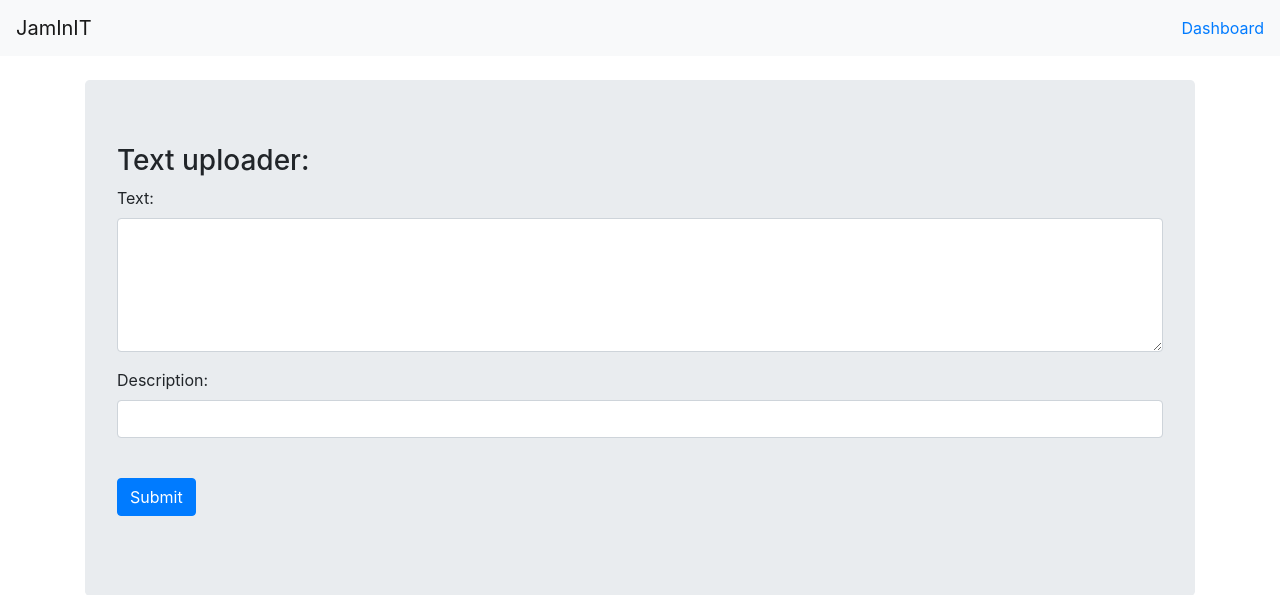
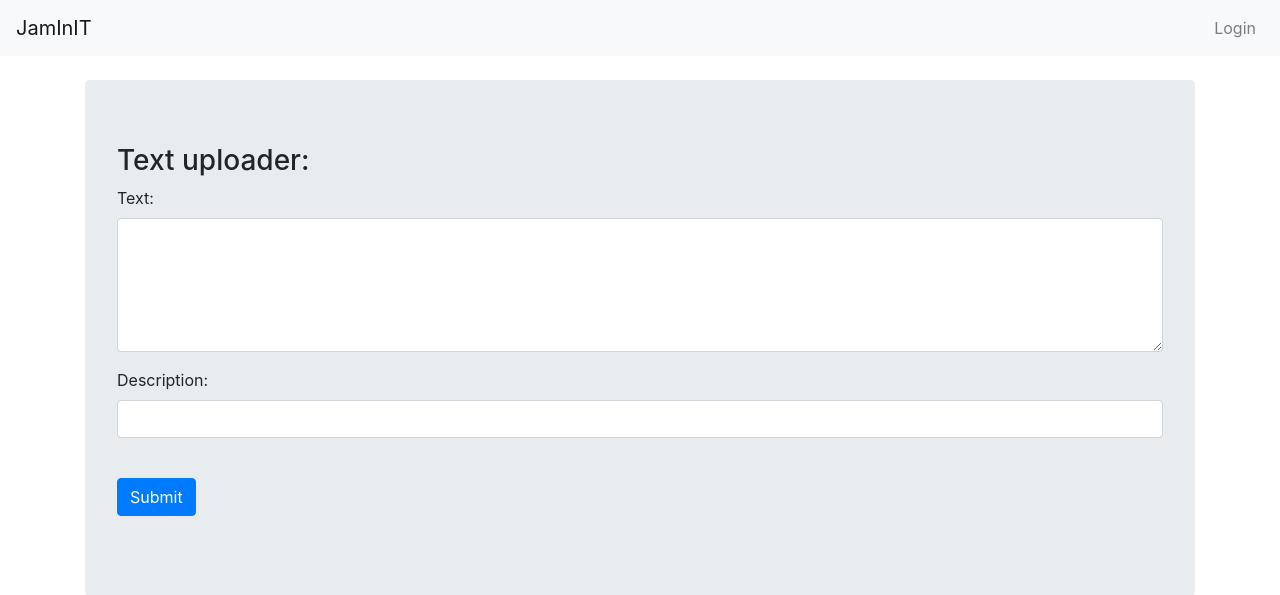
Before and after one commit to jamesatjaminit/FileSharing, a Django app: page /files/ in a window 1280 px wide. Shown: the top 595 px of the page. Run offline with Django 3.2, Linux system fonts and the light colour scheme; some libraries are stand-ins or nearby versions.

Commit message:
Improve ux

```diff
--- a/Files/auth.py
+++ b/Files/auth.py
@@ -40,6 +40,6 @@ def main(request):
                         print("Go away")
             elif request.method == "GET":
                 form = AuthForm()
-            return render(request, "auth.html", {"form": form, "hostname": os.getenv("HOSTNAME")})
+            return render(request, "auth.html", {"form": form, "hostname": os.getenv("HOSTNAME"), "request":request})
         else:
             return HttpResponseRedirect(os.getenv("HOSTNAME") + "/files/dashboard")
--- a/Files/dashboard.py
+++ b/Files/dashboard.py
@@ -19,6 +19,6 @@ def main(request):
         page_number = request.GET.get('page')
         page_obj = paginator.get_page(page_number)
         # result[0].description
-        return render(request, "dashboard.html", {"entries": result, 'page_obj': page_obj, "hostname": os.getenv("HOSTNAME")})
+        return render(request, "dashboard.html", {"entries": result, 'page_obj': page_obj, "hostname": os.getenv("HOSTNAME"), "request":request})
     else:
         return HttpResponseRedirect(os.getenv("HOSTNAME") + "/files/login")
--- a/Files/formuploadtext.py
+++ b/Files/formuploadtext.py
@@ -71,4 +71,4 @@ def main(request):
             print(form._errors)
     elif request.method == "GET":
         form = TextForm()
-    return render(request, "text.html", {"form": form, "hostname": os.getenv("HOSTNAME")})
+    return render(request, "text.html", {"form": form, "hostname": os.getenv("HOSTNAME"), "request":request})
--- a/Files/templates/header.html
+++ b/Files/templates/header.html
@@ -15,8 +15,28 @@
         integrity="sha384-B4gt1jrGC7Jh4AgTPSdUtOBvfO8shuf57BaghqFfPlYxofvL8/KUEfYiJOMMV+rV" crossorigin="anonymous">
     </script>
 
-    <nav class="navbar navbar-light bg-light">
+    <nav class="navbar navbar-expand-lg navbar-light bg-light">
         <a class="navbar-brand" href="{{hostname}}/files">JamInIT</a>
-        <a href="{{hostname}}/files/dashboard">Dashboard</a>
+        <button class="navbar-toggler" type="button" data-toggle="collapse" data-target="#navbarSupportedContent" aria-controls="navbarSupportedContent" aria-expanded="false" aria-label="Toggle navigation">
+            <span class="navbar-toggler-icon"></span>
+          </button>
+        <div class="collapse navbar-collapse" id="navbarSupportedContent">
+            <ul class="navbar-nav ml-auto">
+                {% if request.user.is_authenticated %}
+                <li class="nav-item">
+                <a class="nav-link" href="{{hostname}}/files/dashboard">Dashboard</a>
+                </li>
+                <li class="nav-item">
+                <a class="nav-link" href="{{hostname}}/files/logout">Logout</a>
+                </li>
+                {% else %}
+                <li class="nav-item">
+                <a class="nav-link" href="{{hostname}}/files/login">Login</a>
+                </li>
+                {% endif %}
+            </ul>
+        </div>
+
+
     </nav><br>
 </head>
```
